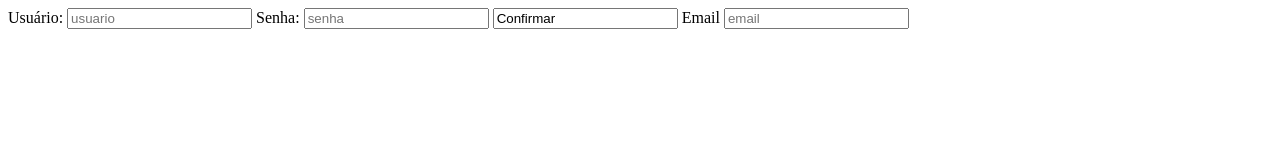
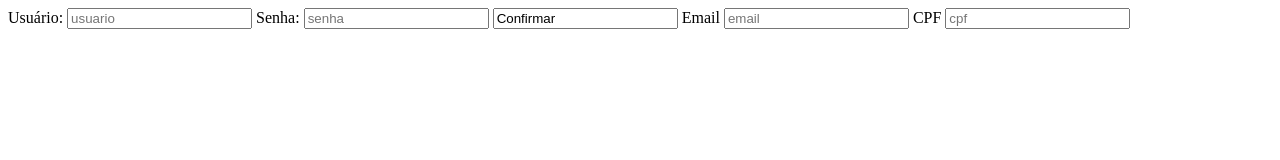
Before and after one commit to KKnnss/teste, a plain HTML site: page index.html in a window 1280 px wide. Drawn offline with Linux system fonts and the light colour scheme.

Commit message:
Adicinando CPF

```diff
--- a/index.html
+++ b/index.html
@@ -20,6 +20,9 @@
         <label for="email">Email</label>
         <input type="email" name="email" id="email" placeholder="email">
 
+        <label for="cpf">CPF</label>
+        <input type="number" name="cpf" id="cpf" placeholder="cpf" >
+
     </form>
 
 </body>
```
